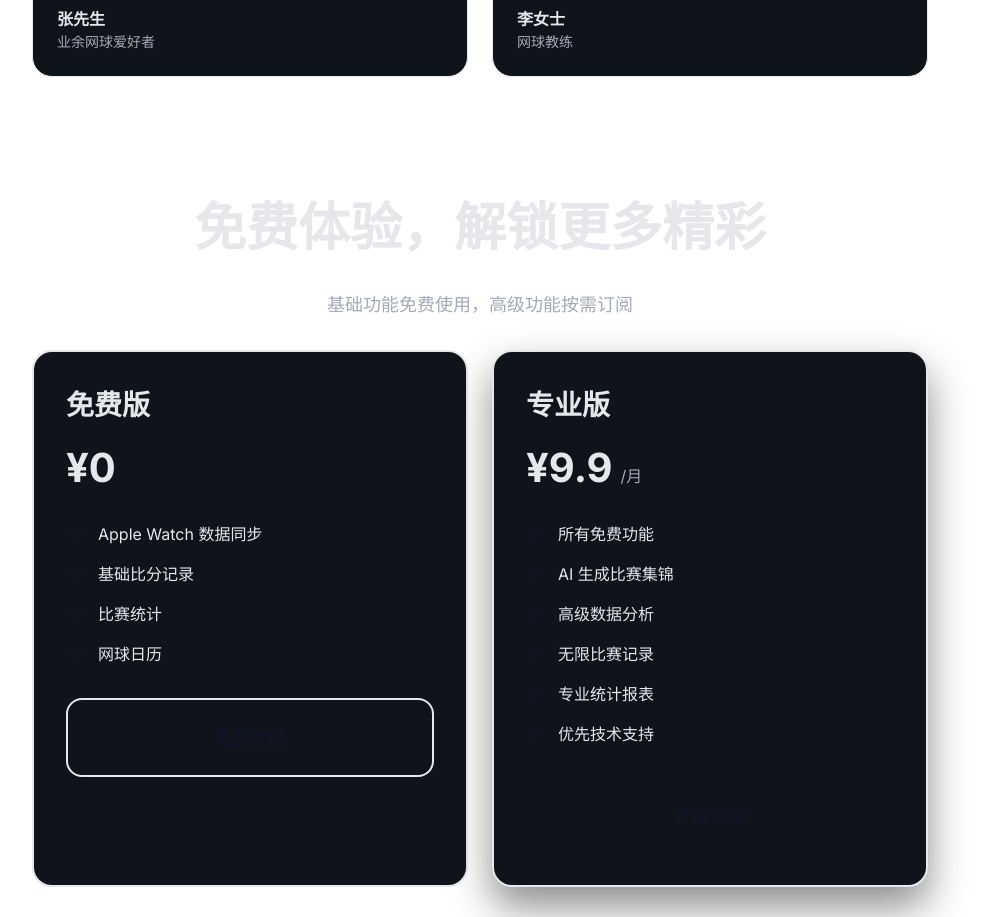
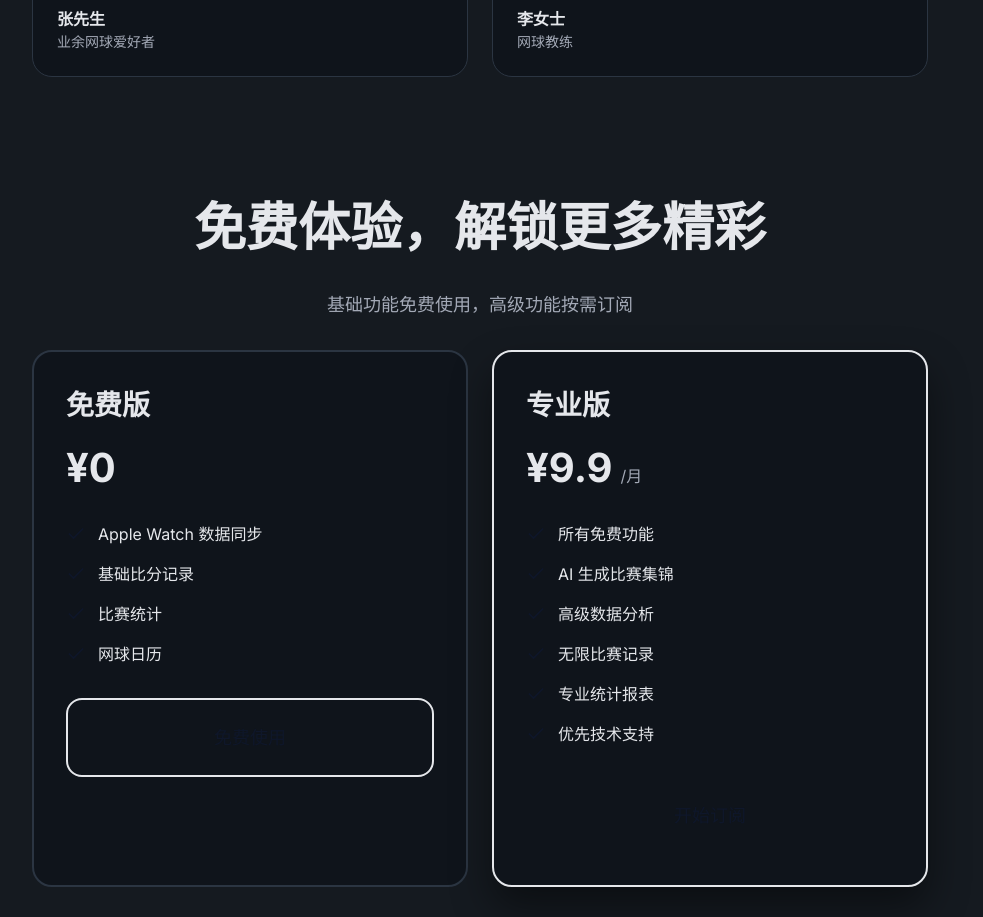
Before and after one commit to tigercat1986/swingdiary.com, a Next.js app: page / in a window 1280 px wide. Shown: the part 1880-2797 px from the top of the page, without its empty margins (160-1143 px from the left). Built offline with nearby package versions, Linux system fonts and the light colour scheme.

Commit message:
修复错误类型

```diff
--- a/components/SiteFooter.tsx
+++ b/components/SiteFooter.tsx
@@ -86,7 +86,7 @@ export function SiteFooter() {
 
         {/* Copyright */}
         <div className="border-t border-fg-subtle pt-lg">
-          <p className="text-fg-subtle startbase">
+          <p className="text-fg-subtle text-base">
             © {currentYear} 网球拍档 Tennis Mate. All rights reserved.
           </p>
         </div>
--- a/design-tokens.json
+++ b/design-tokens.json
@@ -2,8 +2,8 @@
   "color": {
     "brand": { "primary": "#22C55E", "primaryFg": "#0B0F14", "secondary": "#16A34A" },
     "fg": { "default": "#E5E7EB", "muted": "#A3A9B6", "subtle": "#94A3B8", "inverse": "#0B0F14" },
-    "bg": { "page": "#0B0F14", "elevated": "#0F141B", "glass": "rgba(17, 24, 39, 0.6)" },
-    "border": { "soft": "#1F2A37", "strong": "#2B3542" },
+    "bg": { "page": "#0B0F14", "elevated": "#0F141B", "subtle": "#151A20", "glass": "rgba(17, 24, 39, 0.6)" },
+    "border": { "soft": "#1F2A37", "default": "#2B3542", "strong": "#2B3542" },
     "accent": { "blue": "#60A5FA", "yellow": "#F59E0B" }
   },
   "radius": { "sm": "12px", "md": "16px", "lg": "20px", "xl": "24px", "pill": "999px" },
--- a/tailwind.config.ts
+++ b/tailwind.config.ts
@@ -18,7 +18,7 @@ const config: Config = {
         },
         fg: tokens.color.fg,
         bg: tokens.color.bg,
-        borderc: tokens.color.border,
+        border: tokens.color.border,
         accent: tokens.color.accent,
       },
       borderRadius: {
@@ -39,9 +39,15 @@ const config: Config = {
       fontFamily: {
         sans: (tokens.font.family.sans as string).split(',').map((f: string) => f.trim()),
       },
-      fontWeight: tokens.font.weight,
+      fontWeight: Object.fromEntries(
+        Object.entries(tokens.font.weight).map(([key, value]) => [key, String(value)])
+      ) as Record<string, string>,
       lineHeight: tokens.font.leading,
-      transitionDuration: tokens.motion,
+      transitionDuration: {
+        fast: tokens.motion.fast,
+        base: tokens.motion.base,
+        slow: tokens.motion.slow,
+      },
       transitionTimingFunction: {
         ease: tokens.motion.ease,
       },
```
